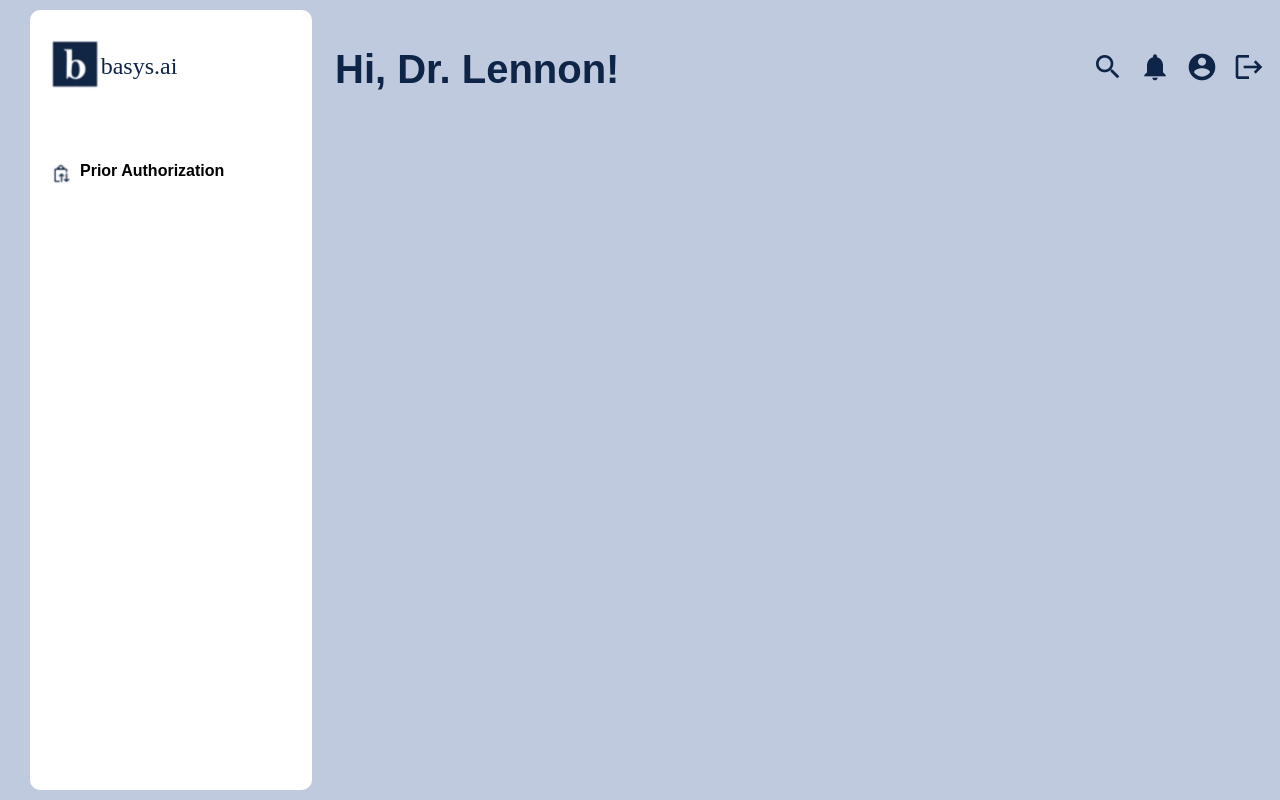
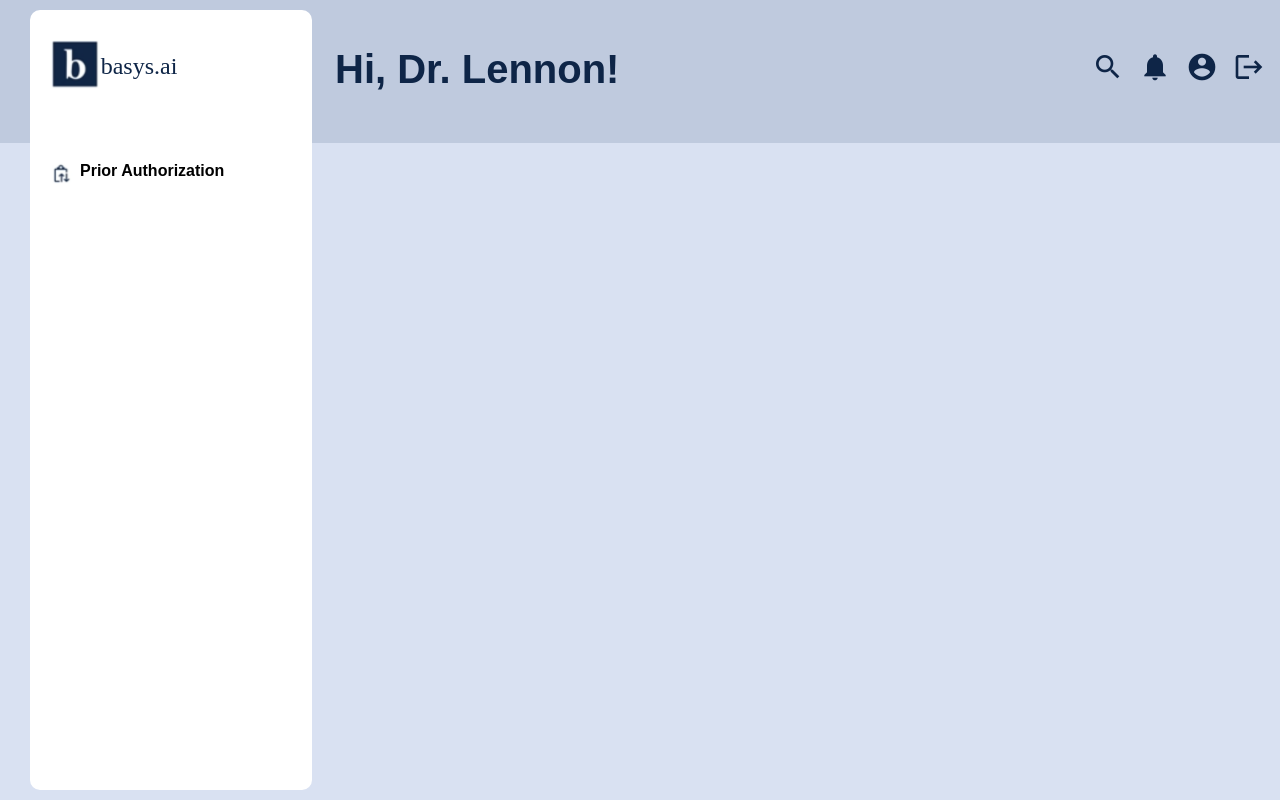
Before and after one commit to JieSun1990/basys-final-task, a React (Create React App) app: page / in a window 1280 px wide. Built offline with nearby package versions, Linux system fonts and the light colour scheme.

Commit message:
fixed scroll
Signed-off-by: Karanpreet Singh <singhkaranpreet710@gmail.com>

```diff
--- a/src/App.css
+++ b/src/App.css
@@ -1,11 +1,10 @@
 .App{
   background-color: #BFCADE;
-  height: 100vh;
+  height: 100%;
   width: 100%;
   padding: 0px;
   margin: 0px;
   color: #0e2547;
-  /* overflow-y: auto; */
 }
 
 .App > .container {
```
